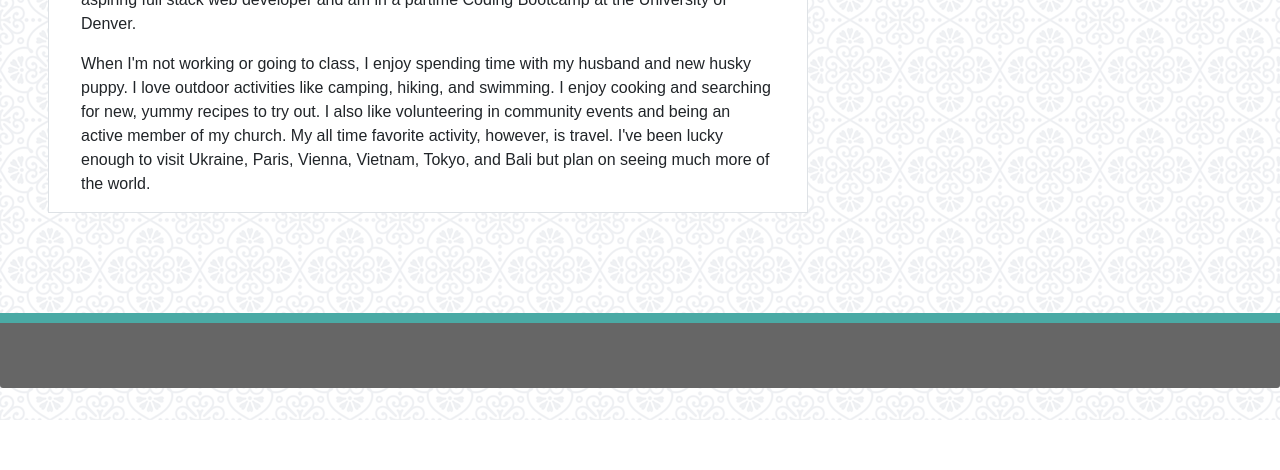
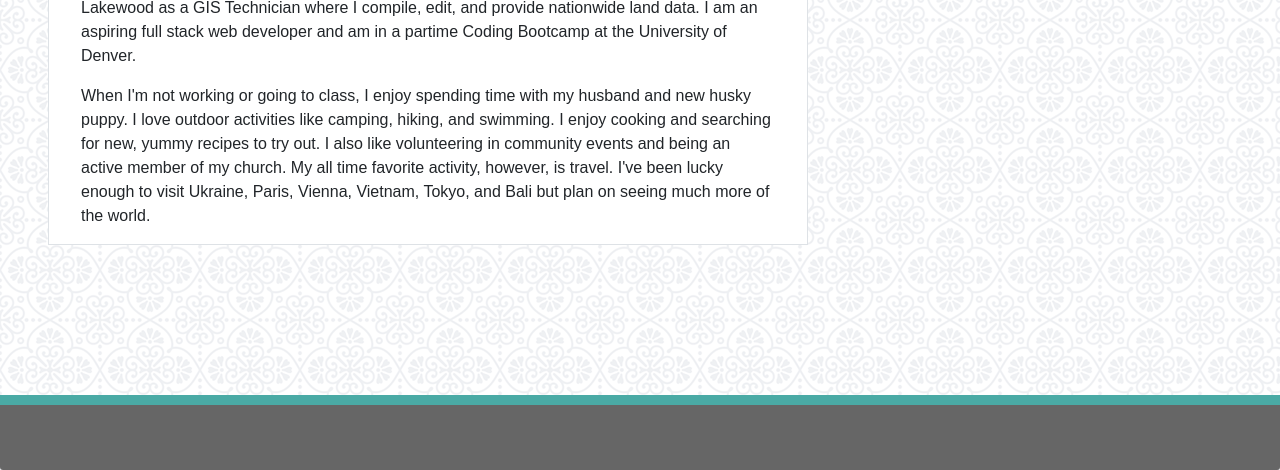
Before and after one commit to oserenchenko/Bootstrap-Portfolio, a plain HTML site: page index.html in a window 1280 px wide. Shown: the part 380-850 px from the top of the page. Before the commit the page ends 800 px from the top, so only its background shows below. Drawn offline with nearby package versions, Linux system fonts and the light colour scheme.

Commit message:
small changes to spacing

```diff
--- a/assets/css/style.css
+++ b/assets/css/style.css
@@ -49,7 +49,7 @@ hr {
 .footer {
     background-color: #666666;
     height: 75px;
-    margin-top: 100px;
+    margin-top: 150px;
 }
 
 .olgaMain {
--- a/index.html
+++ b/index.html
@@ -31,7 +31,7 @@
 
     <div class="container ml-5 mr-5">
         <div class="row">
-            <div class="col-sm-12 col-md-12 col-lg-8 main mt-3 pl-3 pr-3 border">
+            <div class="col-sm-12 col-md-12 col-lg-8 main mt-5 pl-3 pr-3 border">
                 <div class="row">
                     <div class="col-lg-12 mt-3">
                         <h1>About Me</h1>
```
Also changed, not shown: contact.html (+1 -1 lines), portfolio.html (+1 -1 lines), 2 other files.
